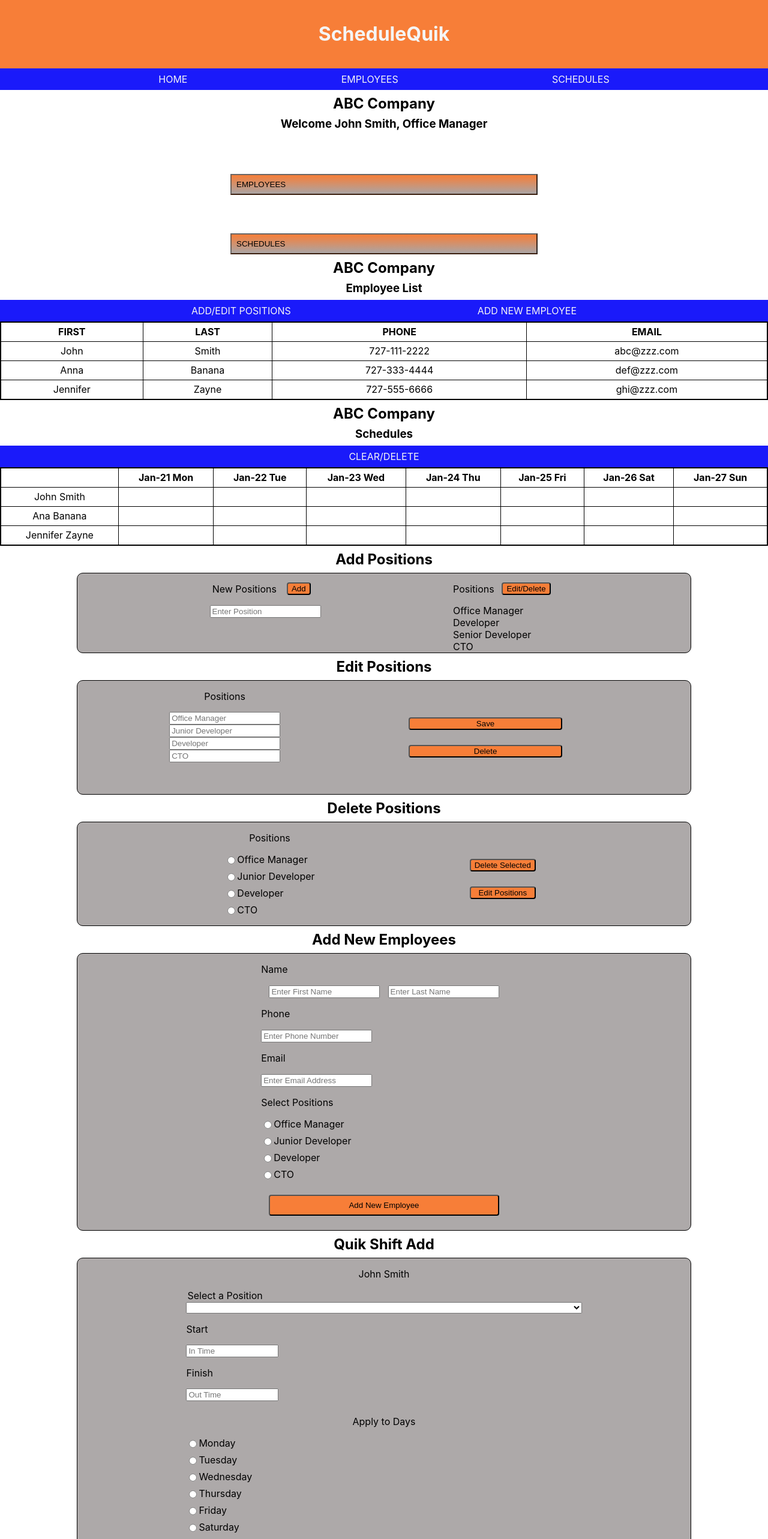
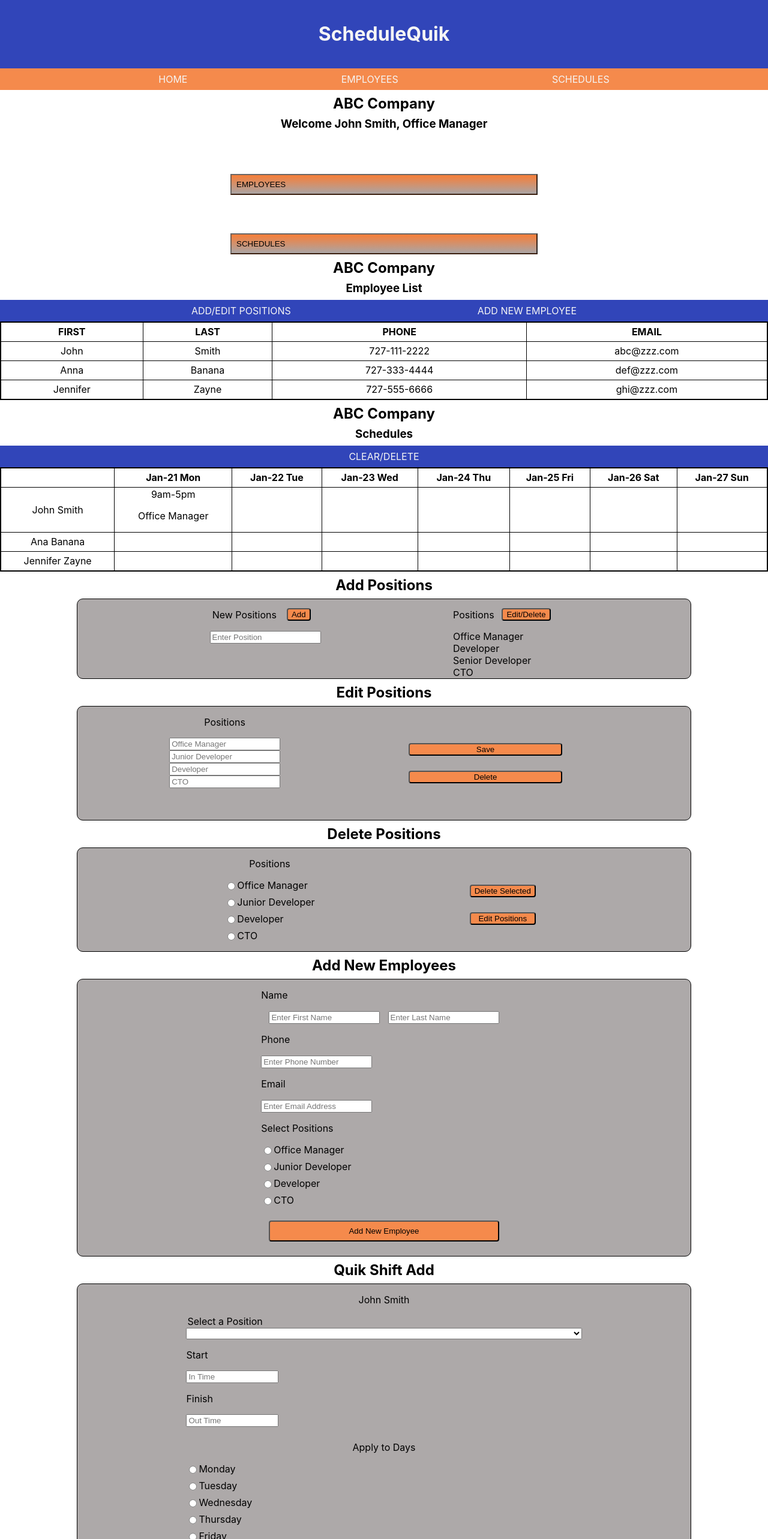
Before and after one commit to StPeteFrank/schedulequik, a React (Create React App) app: page / in a window 1280 px wide. Shown: the top 2566 px of the page at 60% size. Built offline with nearby package versions, Linux system fonts and the light colour scheme.

Commit message:
Schedules added static example of shift design.

```diff
--- a/src/Schedules.js
+++ b/src/Schedules.js
@@ -32,7 +32,9 @@ class Schedules extends Component {
                 <tr>
                   {/* The names of employees needs to come from the EmployeesTable db (HttpGet). */}
                   <td>John Smith</td>
-                  <td href="#" />
+                  <td>
+                    9am-5pm<p>Office Manager</p>
+                  </td>
                   <td href="#" />
                   <td href="#" />
                   <td href="#" />
--- a/src/index.css
+++ b/src/index.css
@@ -14,14 +14,15 @@ code {
     monospace;
 }
 .Header {
-  background-color: rgb(247, 126, 56);
+  /* background-color: rgb(247, 126, 56); */
+  background-color: rgb(49, 69, 185);
   padding: 2vh;
   color: whitesmoke;
 }
 .Tabs {
   display: flex;
   justify-content: space-evenly;
-  background-color: rgb(26, 26, 250);
+  background-color: rgb(245, 138, 76);
   color: whitesmoke;
   padding: 1vh;
 }
@@ -64,7 +65,8 @@ h3 {
   cursor: pointer;
 }
 .AddEditTabs {
-  background-color: rgb(26, 26, 250);
+  /* background-color: rgb(26, 26, 250); */
+  background-color: rgb(49, 69, 185);
   color: whitesmoke;
   display: flex;
   justify-content: space-evenly;
@@ -91,7 +93,7 @@ tr {
   width: 100%;
 }
 .DeleteTabs {
-  background-color: rgb(26, 26, 250);
+  background-color: rgb(49, 69, 185);
   color: whitesmoke;
   display: flex;
   justify-content: space-evenly;
@@ -125,7 +127,7 @@ td {
 .AddPositionContainer button {
   border-radius: 4px;
   margin: 1vw;
-  background-color: rgb(247, 126, 56);
+  background-color: rgb(245, 138, 76);
 }
 .AddButton {
   cursor: pointer;
@@ -166,7 +168,7 @@ button {
 .EditPositionContainer button {
   border-radius: 4px;
   margin: 1vw;
-  background-color: rgb(247, 126, 56);
+  background-color: rgb(245, 138, 76);
   width: 20vw;
 }
 .EditPositionsButtons {
@@ -187,7 +189,7 @@ button {
 .DeletePositionContainer button {
   border-radius: 4px;
   margin: 1vw;
-  background-color: rgb(247, 126, 56);
+  background-color: rgb(245, 138, 76);
 }
 .DeletePositionsButtons {
   display: flex;
@@ -221,7 +223,7 @@ button {
 .AddNewEmployeeContainer button {
   border-radius: 4px;
   margin: 1vw;
-  background-color: rgb(247, 126, 56);
+  background-color: rgb(245, 138, 76);
 }
 .AddNewEmployee {
   font-display: flex;
@@ -239,7 +241,7 @@ button {
   border-radius: 4px;
   margin-top: 3vh;
   margin-bottom: 3vh;
-  background-color: rgb(247, 126, 56);
+  background-color: rgb(245, 138, 76);
   padding: 1vh;
   width: 30vw;
 }
@@ -255,7 +257,7 @@ button {
 .QuikShiftAddContainer button {
   border-radius: 4px;
   margin: 1vw;
-  background-color: rgb(247, 126, 56);
+  background-color: rgb(245, 138, 76);
   width: 20vw;
   height: 4vh;
 }
@@ -310,7 +312,7 @@ button {
 .QuikShiftEditContainer button {
   border-radius: 4px;
   margin: 1vw;
-  background-color: rgb(247, 126, 56);
+  background-color: rgb(245, 138, 76);
   width: 15vw;
   height: 4vh;
 }
@@ -339,7 +341,7 @@ button {
 }
 .ClearDeleteContainer button {
   border-radius: 4px;
-  background-color: rgb(247, 126, 56);
+  background-color: rgb(245, 138, 76);
   width: 20vw;
   height: 4vh;
   margin: 4vh;
```
